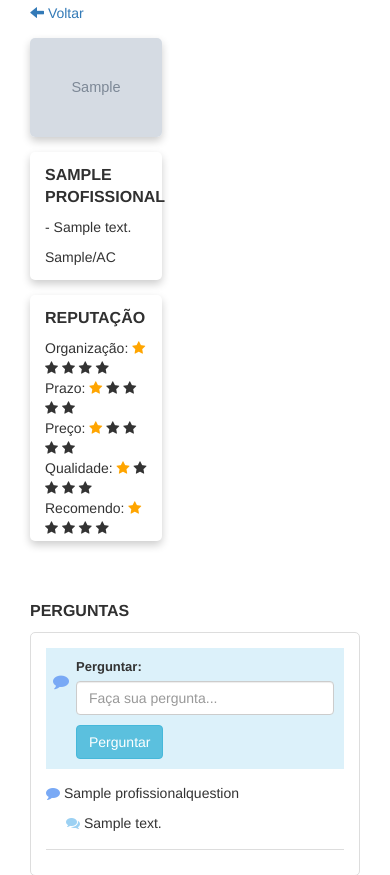
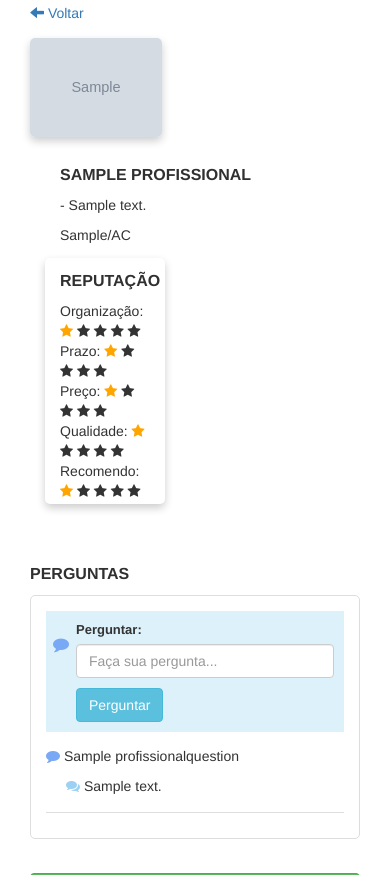
Before and after one commit to kaiserthiago/contratou, a Django app: page /profissional/detalhe/1/ in a window 390 px wide. Shown: the part 56-931 px from the top of the page. Run offline with Django 3.2, Linux system fonts and the light colour scheme; a user stored in the database is signed in; tables that the repository leaves empty hold one stand-in row (values such as "Sample post"); grey boxes marked "Sample" are stand-in pictures; some libraries are stand-ins or nearby versions.

Commit message:
prof detail

```diff
--- a/contratou/templates/contratou/profissional_detalhe.html
+++ b/contratou/templates/contratou/profissional_detalhe.html
@@ -14,14 +14,15 @@
         {% for profissional in profissionais %}
             <section class="section-content">
                 <div class="container">
-{#                    <div class="row">#}
-{#                        <div class="col-md-3">#}
+                    <div class="row">
+                        <div class="col-md-6">
                             <div class="card">
                                 <img src="{{ profissional.foto.url }}" style="width:100%">
                             </div>
-{#                        </div>#}
-{#                        <div class="col-md-6">#}
-                            <div class="card">
+                        </div>
+                        <div class="col-md-6">
+                            <div class="col-md-6">
+{#                                <div class="card">#}
                                     <div class="container">
                                         <h4><strong>{{ profissional.nome }}</strong></h4>
                                         {% for area in profissional.area.all %}
@@ -29,9 +30,9 @@
                                         {% endfor %}
                                         <p>{{ profissional.cidade }}/{{ profissional.uf }}</p>
                                     </div>
+{#                                </div>#}
                             </div>
-{#                        </div>#}
-{#                        <div class="col-md-3">#}
+                            <div class="col-md-6">
                                 <div class="card">
                                     <div class="container">
                                         <h4><strong>Reputação</strong></h4>
@@ -202,8 +203,10 @@
                                         <br>
                                     </div>
                                 </div>
-{#                        </div>#}
-{#                    </div>#}
+
+                            </div>
+                        </div>
+                    </div>
                 </div>
             </section>
         {% endfor %}
```
Lines whose indentation alone changed are shown as unchanged.
